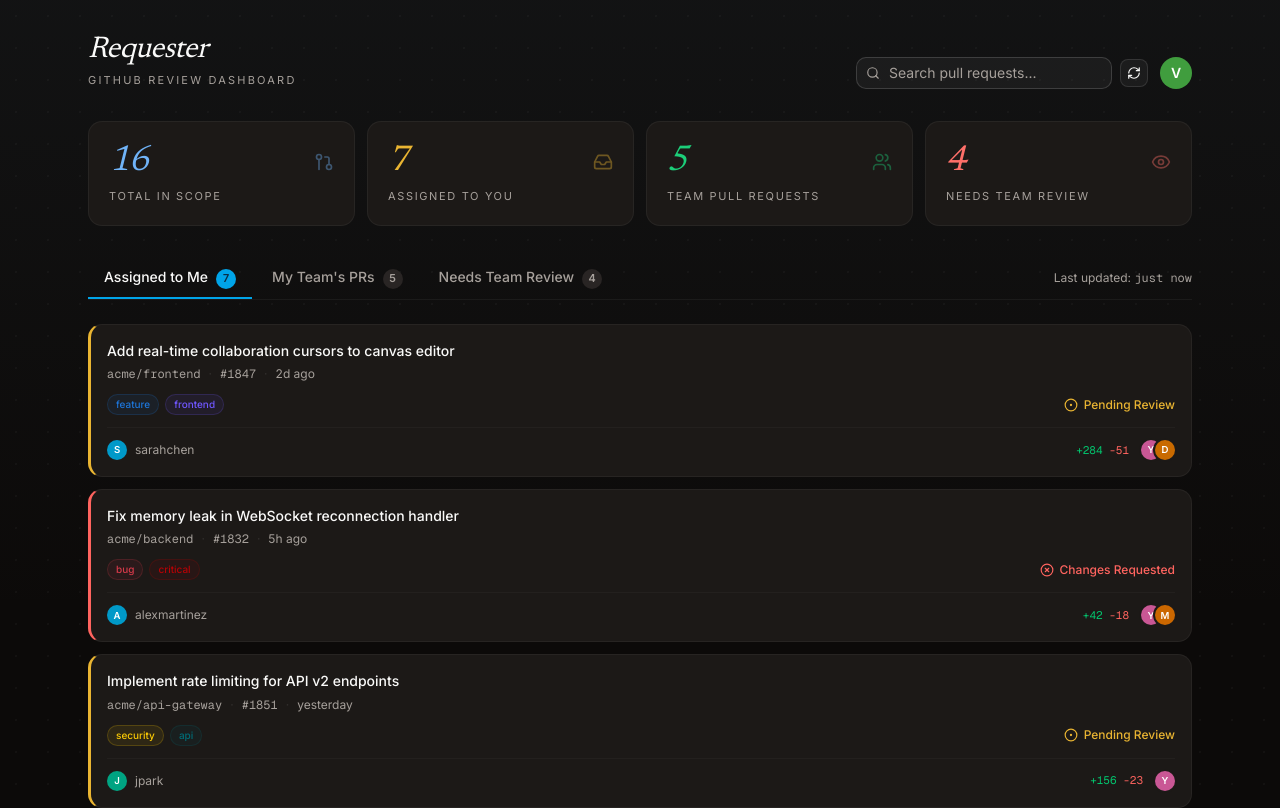
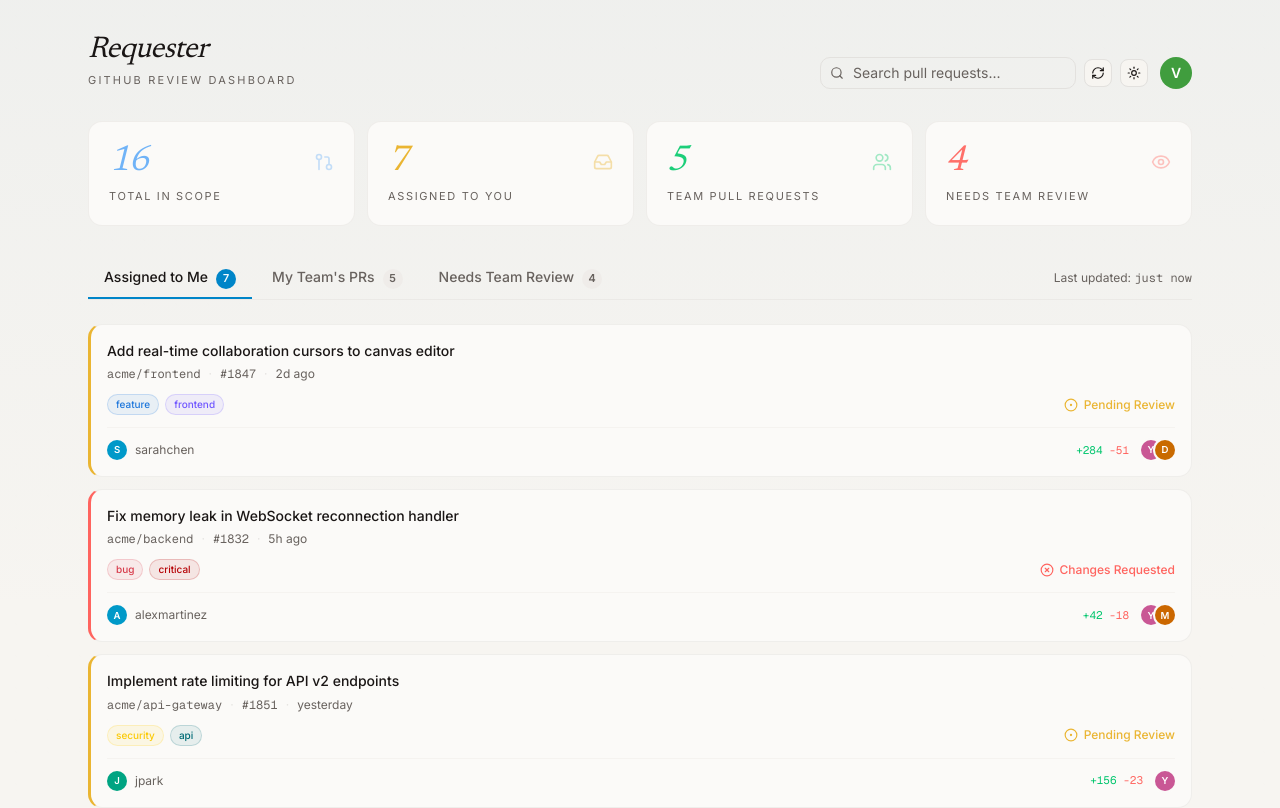
Before and after one commit to VicAv99/pr-requester, a Next.js app: page / in a window 1280 px wide. Shown: the top 808 px of the page. Built offline with nearby package versions, Linux system fonts and the light colour scheme.

Commit message:
feat: Add dark/light mode toggle with next-themes
Add theme switching via next-themes with a dropdown toggle (Light,
Dark, System) in the dashboard header. Mute the light theme with
warm off-white backgrounds for reduced eye strain.

Co-Authored-By: Claude Opus 4.6 <noreply@anthropic.com>

```diff
--- a/app/globals.css
+++ b/app/globals.css
@@ -54,38 +54,38 @@
 }
 
 :root {
-  --background: oklch(1 0 0);
-  --foreground: oklch(0.147 0.004 49.25);
-  --card: oklch(1 0 0);
-  --card-foreground: oklch(0.147 0.004 49.25);
-  --popover: oklch(1 0 0);
-  --popover-foreground: oklch(0.147 0.004 49.25);
+  --background: oklch(0.97 0.005 75);
+  --foreground: oklch(0.205 0.006 49.25);
+  --card: oklch(0.985 0.003 75);
+  --card-foreground: oklch(0.205 0.006 49.25);
+  --popover: oklch(0.985 0.003 75);
+  --popover-foreground: oklch(0.205 0.006 49.25);
   --primary: oklch(0.59 0.14 242);
   --primary-foreground: oklch(0.98 0.01 237);
-  --secondary: oklch(0.967 0.001 286.375);
-  --secondary-foreground: oklch(0.21 0.006 285.885);
-  --muted: oklch(0.97 0.001 106.424);
-  --muted-foreground: oklch(0.553 0.013 58.071);
+  --secondary: oklch(0.955 0.005 75);
+  --secondary-foreground: oklch(0.25 0.006 49.25);
+  --muted: oklch(0.945 0.005 75);
+  --muted-foreground: oklch(0.50 0.01 58);
   --accent: oklch(0.59 0.14 242);
   --accent-foreground: oklch(0.98 0.01 237);
   --destructive: oklch(0.577 0.245 27.325);
-  --border: oklch(0.923 0.003 48.717);
-  --input: oklch(0.923 0.003 48.717);
-  --ring: oklch(0.709 0.01 56.259);
+  --border: oklch(0.91 0.005 75);
+  --input: oklch(0.91 0.005 75);
+  --ring: oklch(0.65 0.01 56);
   --chart-1: oklch(0.83 0.10 230);
   --chart-2: oklch(0.75 0.14 233);
   --chart-3: oklch(0.68 0.15 237);
   --chart-4: oklch(0.59 0.14 242);
   --chart-5: oklch(0.50 0.12 243);
   --radius: 0.625rem;
-  --sidebar: oklch(0.985 0.001 106.423);
-  --sidebar-foreground: oklch(0.147 0.004 49.25);
+  --sidebar: oklch(0.96 0.005 75);
+  --sidebar-foreground: oklch(0.205 0.006 49.25);
   --sidebar-primary: oklch(0.59 0.14 242);
   --sidebar-primary-foreground: oklch(0.98 0.01 237);
   --sidebar-accent: oklch(0.59 0.14 242);
   --sidebar-accent-foreground: oklch(0.98 0.01 237);
-  --sidebar-border: oklch(0.923 0.003 48.717);
-  --sidebar-ring: oklch(0.709 0.01 56.259);
+  --sidebar-border: oklch(0.91 0.005 75);
+  --sidebar-ring: oklch(0.65 0.01 56);
   --status-approved: oklch(0.72 0.19 155);
   --status-pending: oklch(0.80 0.15 85);
   --status-changes-requested: oklch(0.70 0.19 25);
--- a/app/layout.tsx
+++ b/app/layout.tsx
@@ -3,6 +3,7 @@ import { Geist, Geist_Mono, Inter, Newsreader } from "next/font/google";
 import "./globals.css";
 import { PropsWithChildren } from "react";
 import { cn } from "@/lib/utils";
+import { ThemeProvider } from "@/components/theme-provider";
 
 const inter = Inter({ subsets: ["latin"], variable: "--font-sans" });
 
@@ -29,16 +30,17 @@ export const metadata: Metadata = {
 
 export default function RootLayout({ children }: Readonly<PropsWithChildren>) {
   return (
-    <html lang="en" className={cn(inter.variable, "dark")}>
+    <html lang="en" suppressHydrationWarning className={inter.variable}>
       <body
+        suppressHydrationWarning
         className={cn(
           geistSans.variable,
           geistMono.variable,
           newsreader.variable,
-          "antialiased"
+          "antialiased",
         )}
       >
-        {children}
+        <ThemeProvider>{children}</ThemeProvider>
       </body>
     </html>
   );
--- /dev/null
+++ b/components/theme-provider.tsx
@@ -0,0 +1,17 @@
+"use client";
+
+import { ThemeProvider as NextThemesProvider } from "next-themes";
+import { type PropsWithChildren } from "react";
+
+export function ThemeProvider({ children }: Readonly<PropsWithChildren>) {
+  return (
+    <NextThemesProvider
+      attribute="class"
+      defaultTheme="system"
+      enableSystem
+      disableTransitionOnChange
+    >
+      {children}
+    </NextThemesProvider>
+  );
+}
--- /dev/null
+++ b/components/theme-toggle.tsx
@@ -0,0 +1,41 @@
+"use client";
+
+import { useTheme } from "next-themes";
+import { MoonIcon, SunIcon, MonitorIcon } from "lucide-react";
+import { Button } from "@/components/ui/button";
+import {
+  DropdownMenu,
+  DropdownMenuContent,
+  DropdownMenuItem,
+  DropdownMenuTrigger,
+} from "@/components/ui/dropdown-menu";
+
+export function ThemeToggle() {
+  const { setTheme } = useTheme();
+
+  return (
+    <DropdownMenu>
+      <DropdownMenuTrigger asChild>
+        <Button variant="outline" size="icon-sm" title="Toggle theme">
+          <SunIcon className="size-3.5 scale-100 rotate-0 transition-all dark:scale-0 dark:-rotate-90" />
+          <MoonIcon className="absolute size-3.5 scale-0 rotate-90 transition-all dark:scale-100 dark:rotate-0" />
+          <span className="sr-only">Toggle theme</span>
+        </Button>
+      </DropdownMenuTrigger>
+      <DropdownMenuContent align="end">
+        <DropdownMenuItem onClick={() => setTheme("light")}>
+          <SunIcon className="size-3.5" />
+          Light
+        </DropdownMenuItem>
+        <DropdownMenuItem onClick={() => setTheme("dark")}>
+          <MoonIcon className="size-3.5" />
+          Dark
+        </DropdownMenuItem>
+        <DropdownMenuItem onClick={() => setTheme("system")}>
+          <MonitorIcon className="size-3.5" />
+          System
+        </DropdownMenuItem>
+      </DropdownMenuContent>
+    </DropdownMenu>
+  );
+}
--- a/features/dashboard/components/dashboard-header.tsx
+++ b/features/dashboard/components/dashboard-header.tsx
@@ -1,6 +1,7 @@
 import { Input } from "@/components/ui/input";
 import { Button } from "@/components/ui/button";
 import { RefreshCwIcon, SearchIcon } from "lucide-react";
+import { ThemeToggle } from "@/components/theme-toggle";
 import { UserAvatar } from "./user-avatar";
 
 export function DashboardHeader() {
@@ -26,6 +27,7 @@ export function DashboardHeader() {
         <Button variant="outline" size="icon-sm" title="Refresh">
           <RefreshCwIcon className="size-3.5" />
         </Button>
+        <ThemeToggle />
         <div className="ml-1">
           <UserAvatar username="vavilamo" className="size-8 text-sm" />
         </div>
--- a/package.json
+++ b/package.json
@@ -14,6 +14,7 @@
     "clsx": "^2.1.1",
     "lucide-react": "^0.563.0",
     "next": "16.1.6",
+    "next-themes": "^0.4.6",
     "radix-ui": "^1.4.3",
     "react": "19.2.3",
     "react-dom": "19.2.3",
```
Also changed, not shown: 1 other file (tests, documents, lock files or other folders).
